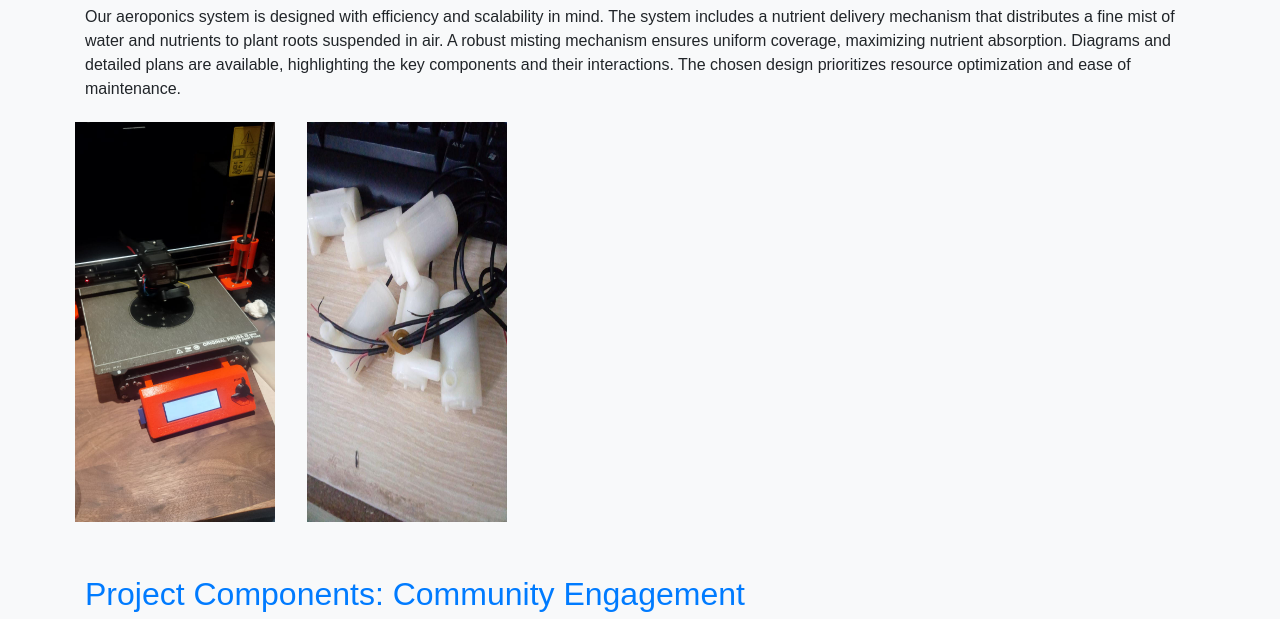
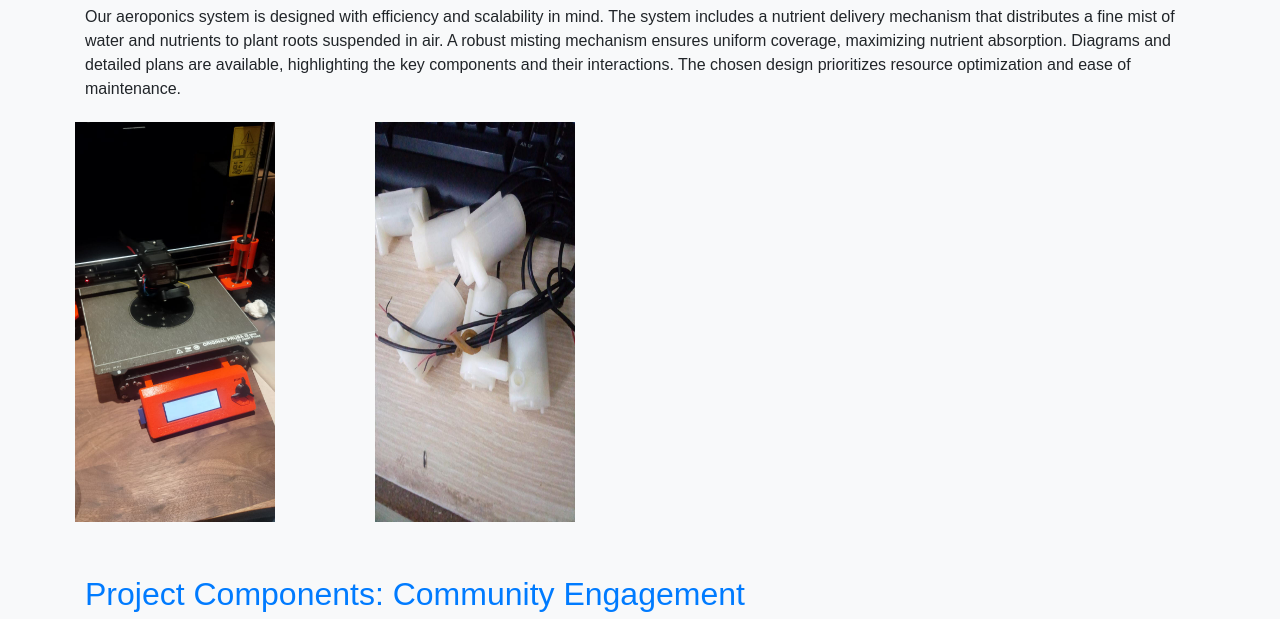
Before and after one commit to KennedyKimani06/Kennedy-Kimani, a plain HTML site: page project 3.html in a window 1280 px wide. Shown: the part 606-1225 px from the top of the page. Drawn offline with nearby package versions, Linux system fonts and the light colour scheme.

Commit message:
project 3 and 4

```diff
--- a/project 3.html
+++ b/project 3.html
@@ -34,7 +34,7 @@
         /* Three image containers (use 25% for four, and 50% for two, etc) */
 .column {
   float: left;
-  width: 20.33%;
+  width: 26.33%;
   padding: 5px;
 }
 
```
